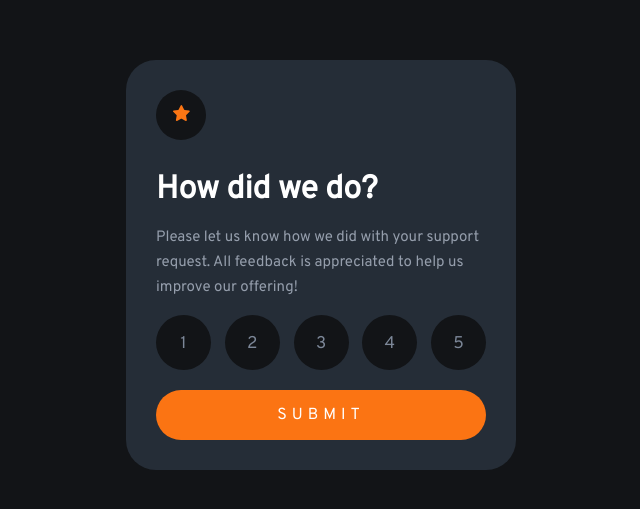
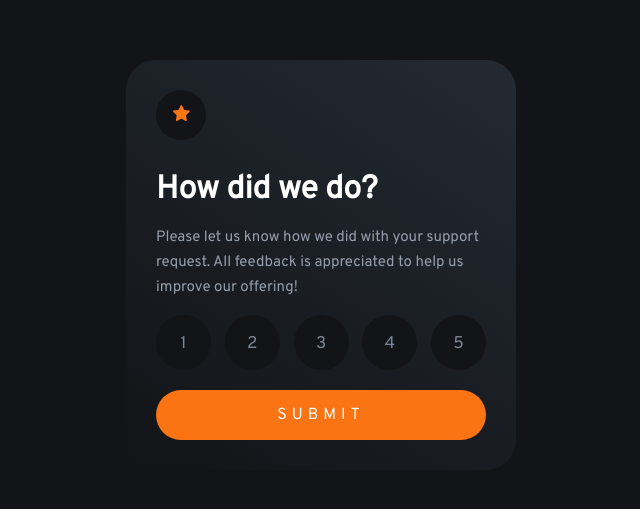
Before and after one commit to TaysonGermano/Ratings-Component, a React (Create React App) app: page / in a window 1280 px wide. Shown: the part 135-644 px from the top of the page, without its empty margins (319-959 px from the left). Built offline with nearby package versions, Linux system fonts and the light colour scheme.

Commit message:
final changes

```diff
--- a/src/Components/Card.js
+++ b/src/Components/Card.js
@@ -7,7 +7,11 @@ const Card = styled.div`
   height: auto;
   margin: 0 auto;
   border-radius: 30px;
-  background-color: var(--Dark-Blue);
+  background: linear-gradient(
+    214deg,
+    hsl(213deg 19% 18% / 88%),
+    hsl(216deg 12% 8% / 47%)
+  );
   padding: 30px;
   box-sizing: border-box;
   color: var(--White);
```
